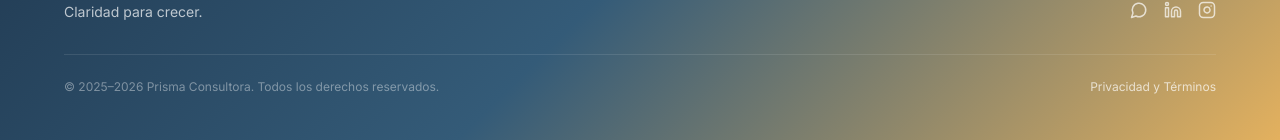
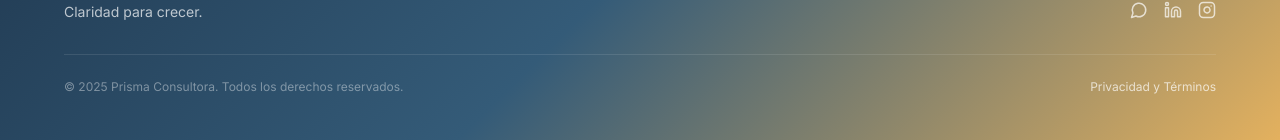
Before and after one commit to agustinghiglione/prisma_proyect_2, a React (Vite) app: page / in a window 1280 px wide. Shown: the part 8393-8533 px from the top of the page. Built offline with nearby package versions, Linux system fonts and the light colour scheme.

Commit message:
Copyright fijo en 2025 y script de Sheets independiente (por ID de planilla)

```diff
--- a/src/components/Footer.tsx
+++ b/src/components/Footer.tsx
@@ -3,9 +3,6 @@ import { Linkedin, Instagram, Mail, MessageCircle } from 'lucide-react';
 import LegalModal from './LegalModal';
 
 export default function Footer() {
-  const AÑO_FUNDACION = 2025;
-  const year = new Date().getFullYear();
-  const copyrightYear = year === AÑO_FUNDACION ? `${AÑO_FUNDACION}` : `${AÑO_FUNDACION}–${year}`;
   const [legalAbierto, setLegalAbierto] = useState(false);
   const [toast, setToast] = useState<string | null>(null);
   const toastTimeout = useRef<ReturnType<typeof setTimeout> | null>(null);
@@ -45,7 +42,7 @@ export default function Footer() {
       </div>
 
       <div className="mx-auto mt-8 flex max-w-6xl flex-col items-center gap-4 border-t border-white/10 pt-6 text-xs sm:flex-row sm:justify-between">
-        <p className="text-white/40">© {copyrightYear} Prisma Consultora. Todos los derechos reservados.</p>
+        <p className="text-white/40">© 2025 Prisma Consultora. Todos los derechos reservados.</p>
         <button onClick={() => setLegalAbierto(true)} className="hover:text-white">
           Privacidad y Términos
         </button>
```
Also changed, not shown: 1 other file (tests, documents, lock files or other folders).
